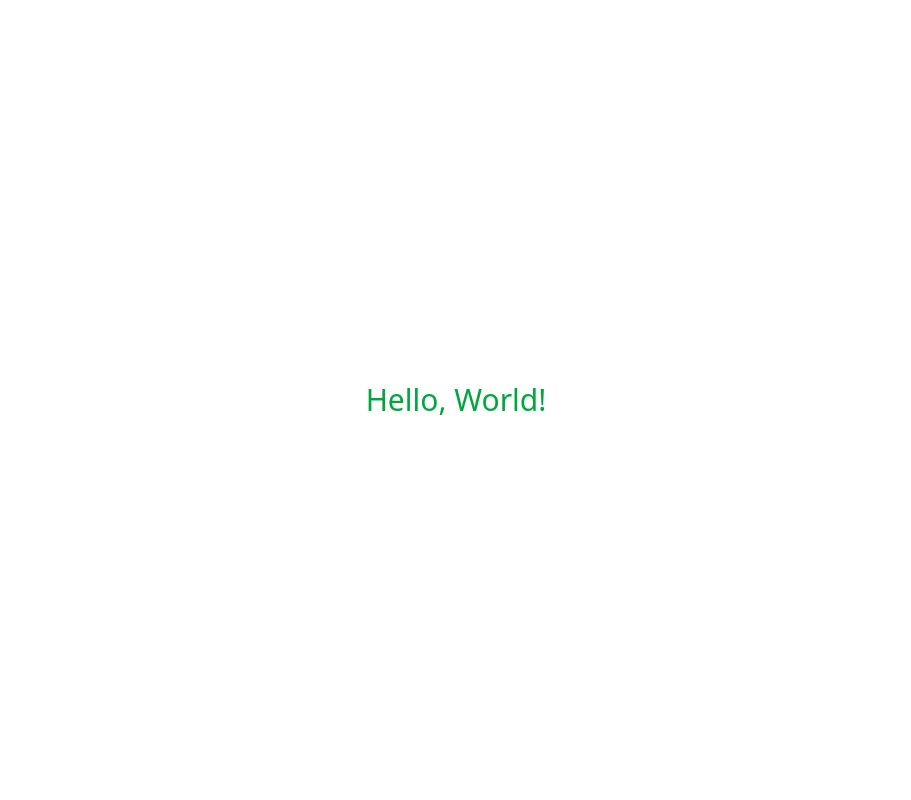
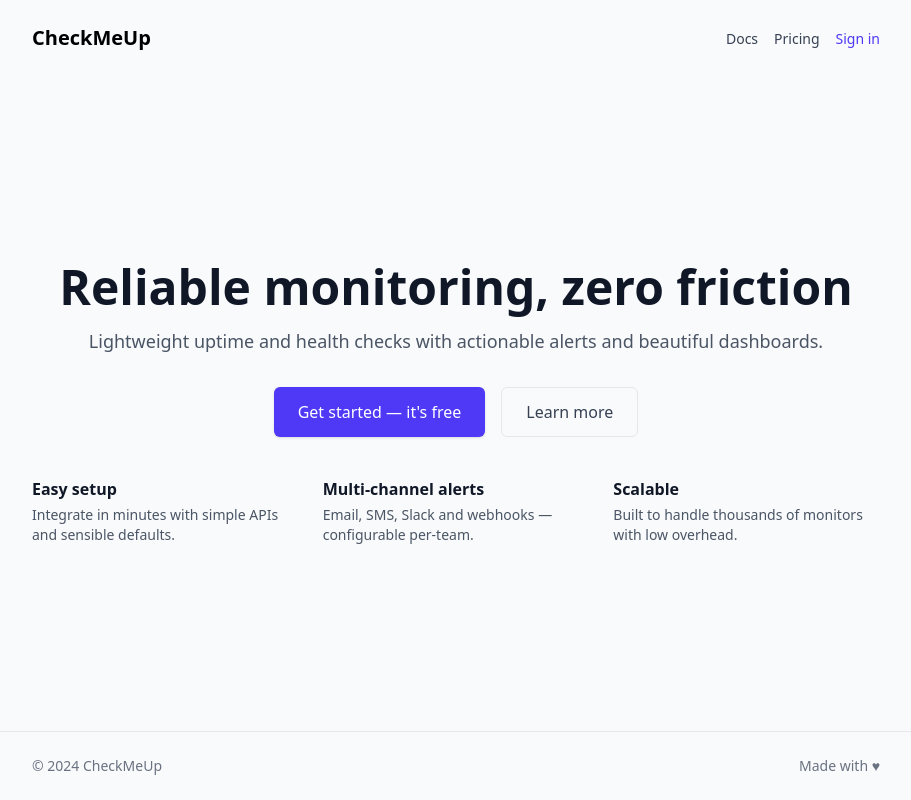
Before and after one commit to checkmeup/web, a Vue app: page / in a window 1280 px wide. Before the commit this address had no page. Shown: the whole page, without its empty margins (184-1095 px from the left). Built offline with nearby package versions, Linux system fonts and the light colour scheme; the HTML template or start-up script is replaced by a standard one.

Commit message:
feat: enhance App.vue layout with new structure and content for improved user engagement

```diff
--- a/src/app/App.vue
+++ b/src/app/App.vue
@@ -1,10 +1,55 @@
 <script setup lang="ts">
 import './styles'
+
+const year = new Date().getFullYear()
 </script>
 
 <template>
-  <div class="h-dvh flex items-center justify-center">
-    <h1 class="text-3xl text-green-600">Hello, World!</h1>
+  <div class="min-h-screen bg-gray-50 flex flex-col">
+    <header class="max-w-4xl mx-auto w-full p-6">
+      <nav class="flex items-center justify-between">
+        <div class="text-xl font-semibold">CheckMeUp</div>
+        <div class="space-x-4">
+          <a href="#" class="text-sm text-gray-700 hover:text-gray-900">Docs</a>
+          <a href="#" class="text-sm text-gray-700 hover:text-gray-900">Pricing</a>
+          <a href="#" class="text-sm text-indigo-600 font-medium">Sign in</a>
+        </div>
+      </nav>
+    </header>
+
+    <main class="flex-1 flex items-center">
+      <div class="max-w-4xl mx-auto px-6 py-20 text-center">
+        <h1 class="text-4xl sm:text-5xl font-extrabold text-gray-900">Reliable monitoring, zero friction</h1>
+        <p class="mt-4 text-lg text-gray-600">Lightweight uptime and health checks with actionable alerts and beautiful dashboards.</p>
+
+        <div class="mt-8 flex justify-center gap-4">
+          <a class="inline-flex items-center px-6 py-3 bg-indigo-600 text-white rounded-md shadow hover:bg-indigo-700" href="#">Get started — it's free</a>
+          <a class="inline-flex items-center px-6 py-3 border border-gray-200 rounded-md text-gray-700 hover:bg-gray-100" href="#">Learn more</a>
+        </div>
+
+        <div class="mt-10 grid grid-cols-1 sm:grid-cols-3 gap-6 text-left">
+          <div>
+            <h3 class="font-semibold text-gray-900">Easy setup</h3>
+            <p class="text-sm text-gray-600 mt-1">Integrate in minutes with simple APIs and sensible defaults.</p>
+          </div>
+          <div>
+            <h3 class="font-semibold text-gray-900">Multi-channel alerts</h3>
+            <p class="text-sm text-gray-600 mt-1">Email, SMS, Slack and webhooks — configurable per-team.</p>
+          </div>
+          <div>
+            <h3 class="font-semibold text-gray-900">Scalable</h3>
+            <p class="text-sm text-gray-600 mt-1">Built to handle thousands of monitors with low overhead.</p>
+          </div>
+        </div>
+      </div>
+    </main>
+
+    <footer class="border-t border-gray-200">
+      <div class="max-w-4xl mx-auto px-6 py-6 text-sm text-gray-500 flex justify-between">
+        <span>© {{ year }} CheckMeUp</span>
+        <span>Made with ♥</span>
+      </div>
+    </footer>
   </div>
 </template>
 
```
